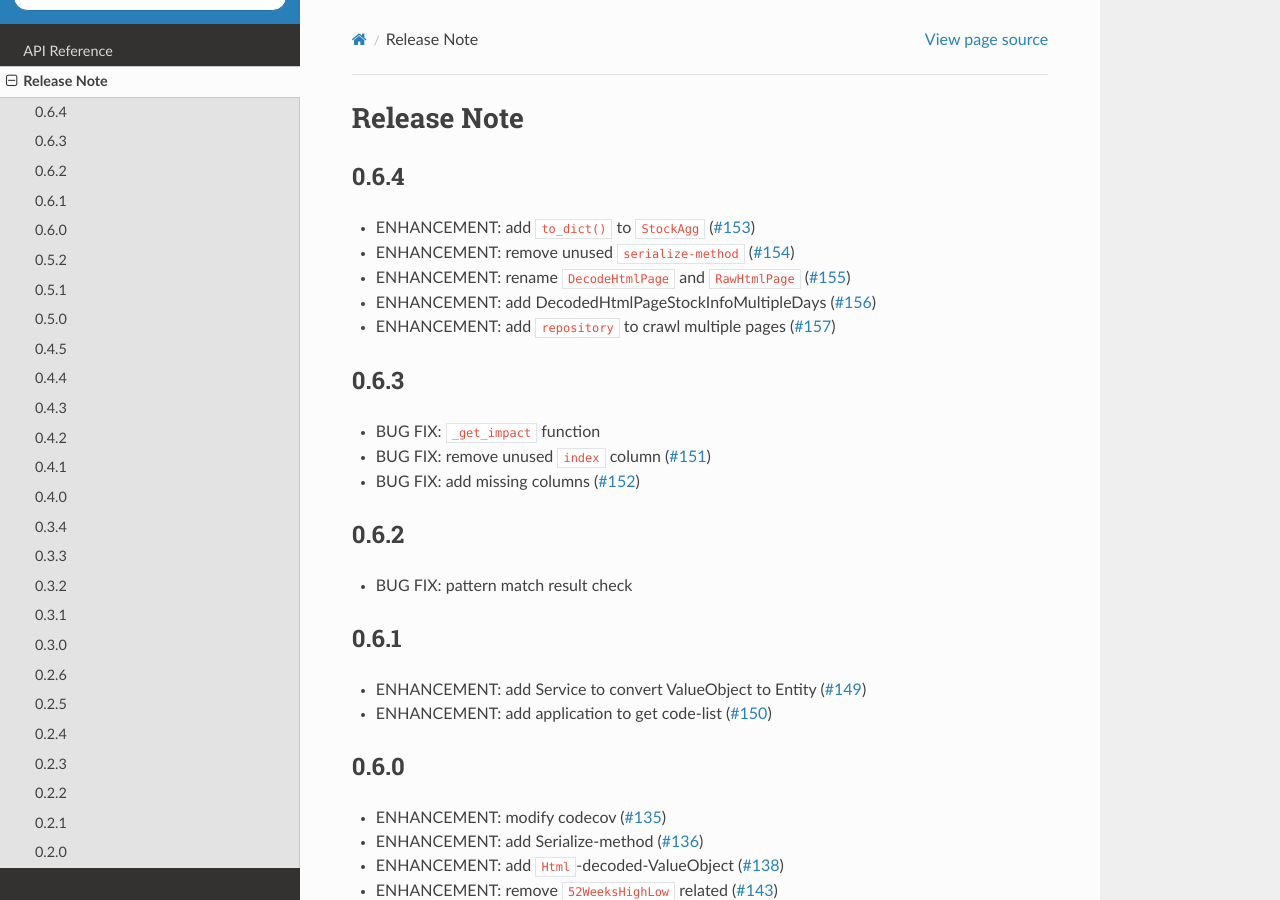
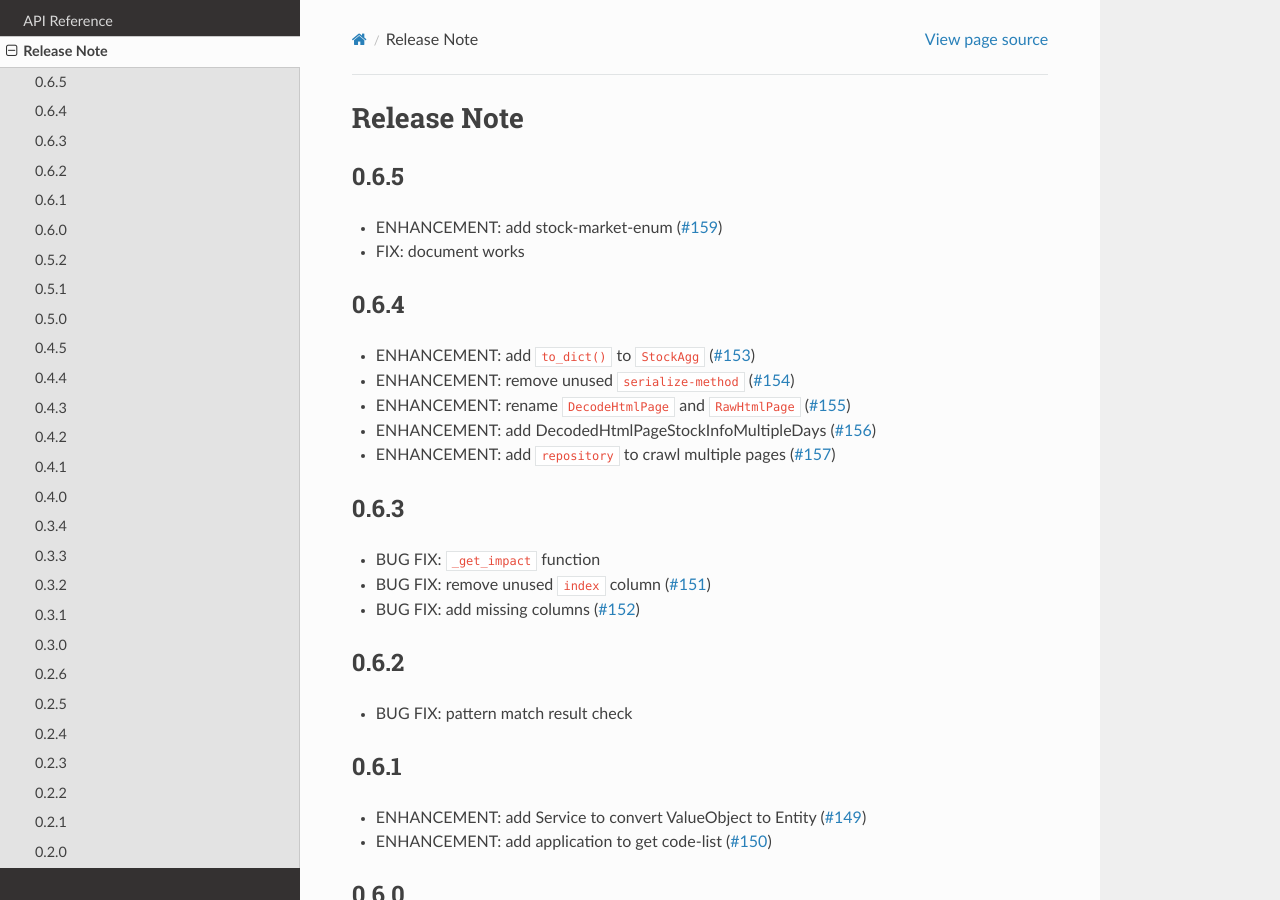
Before and after one commit to gsy0911/kabutobashi, a Sphinx documentation site: the page built from docs/sources/release.md, in a window 1280 px wide and 900 px high. Built offline with Sphinx 7.4.7 and the Read the Docs theme 2.0.0, drawn with Linux system fonts in a browser that asks for light colours.

Commit message:
update docs

```diff
--- a/docs/sources/release.md
+++ b/docs/sources/release.md
@@ -1,4 +1,9 @@
 # Release Note
+
+## 0.6.5
+
+- ENHANCEMENT: add stock-market-enum ([#159](https://github.com/gsy0911/kabutobashi/issues/159))
+- FIX: document works
 
 ## 0.6.4
 
```
